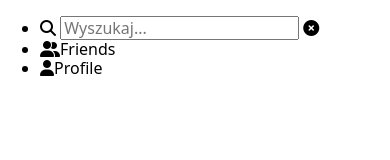
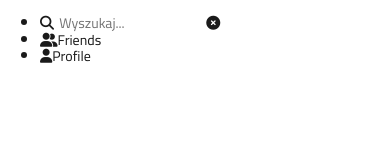
Before and after one commit to ola1180/TasteSpot, a plain HTML site: page index.html in a window 390 px wide. Drawn offline with Linux system fonts and the light colour scheme.

Commit message:
added basic css stling

```diff
--- a/assets/sass/_global.scss
+++ b/assets/sass/_global.scss
@@ -1,3 +1,18 @@
-a {
-	text-decoration: none;
+html {
+    scroll-behavior: smooth;
+    @include fluid-type(375px, 1025px, 14px, 16px);
+
+    body {
+        background-color: $bodyBgColor;
+        color: $bodyTextColor;
+        font-family: $mainFont;
+
+        a {
+            text-decoration: none;
+        }
+
+        input {
+            border: none;
+        }
+    }
 }
--- a/assets/sass/_mixins.scss
+++ b/assets/sass/_mixins.scss
@@ -3,3 +3,10 @@
     padding: 0;
     list-style: none;
 }
+
+@mixin fluid-type($min-vw, $max-vw, $min-value, $max-value) {
+    $factor: calc(1 / ($max-vw - $min-vw) * ($max-value - $min-value));
+    $calc-value: unquote('#{ $min-value - ($min-vw * $factor) } + #{ 100vw * $factor }');
+    font-size: $min-value; // Fallback for older browsers
+    font-size: clamp(#{if($min-value > $max-value, $max-value, $min-value)}, #{$calc-value}, #{if($min-value > $max-value, $min-value, $max-value)});
+}
--- a/assets/sass/_variables.scss
+++ b/assets/sass/_variables.scss
@@ -0,0 +1,6 @@
+$bodyBgColor:#fff;
+$bodyTextColor:#1A1A1A;
+$mainFont:'Cairo',
+sans-serif;
+$primaryColor: #6d8350;
+$secondaryColor: #b26c4d;
--- a/index.html
+++ b/index.html
@@ -10,6 +10,9 @@
     <link rel="stylesheet" href="https://cdnjs.cloudflare.com/ajax/libs/font-awesome/6.5.1/css/all.min.css"
         integrity="sha512-DTOQO9RWCH3ppGqcWaEA1BIZOC6xxalwEsw9c2QQeAIftl+Vegovlnee1c9QX4TctnWMn13TZye+giMm8e2LwA=="
         crossorigin="anonymous" referrerpolicy="no-referrer" />
+    <link rel="preconnect" href="https://fonts.googleapis.com">
+    <link rel="preconnect" href="https://fonts.gstatic.com" crossorigin>
+    <link href="https://fonts.googleapis.com/css2?family=Cairo&display=swap" rel="stylesheet">
 </head>
 
 <body>
```
Also changed, not shown: assets/css/main.css.
